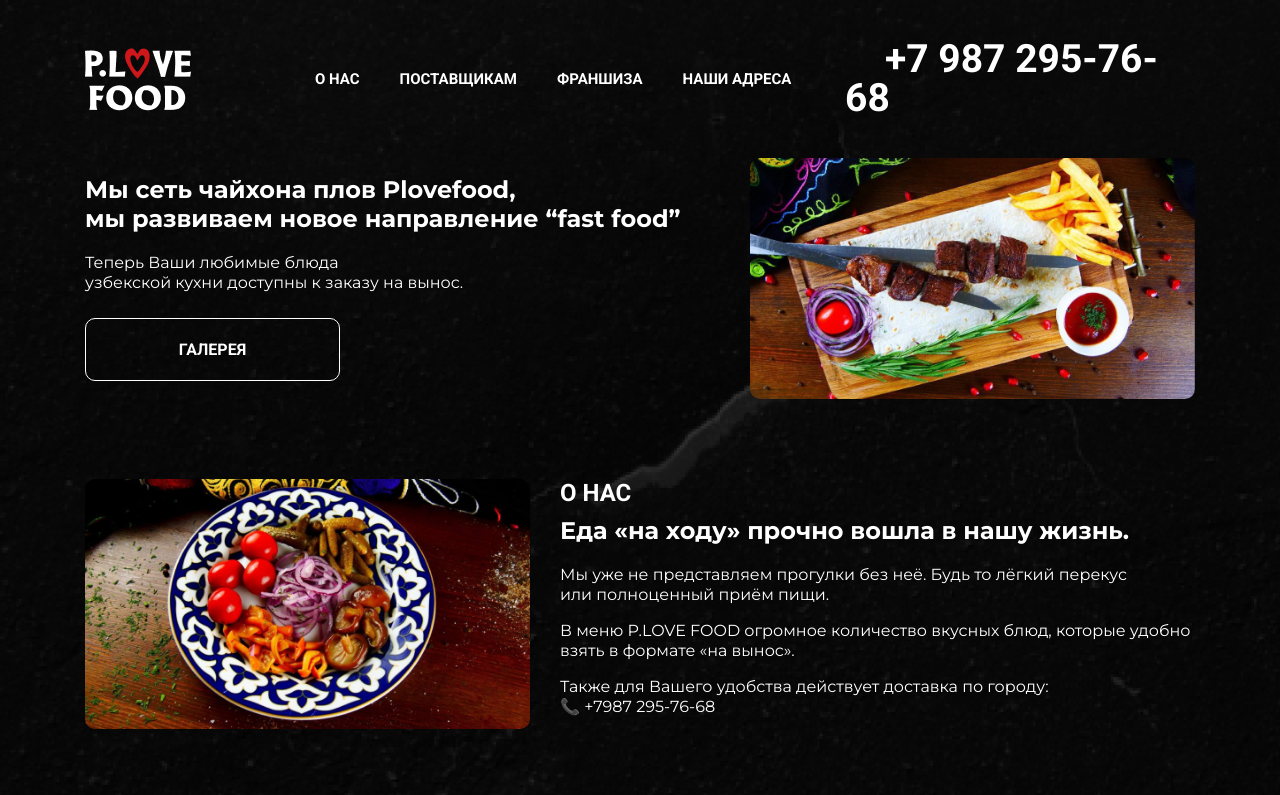
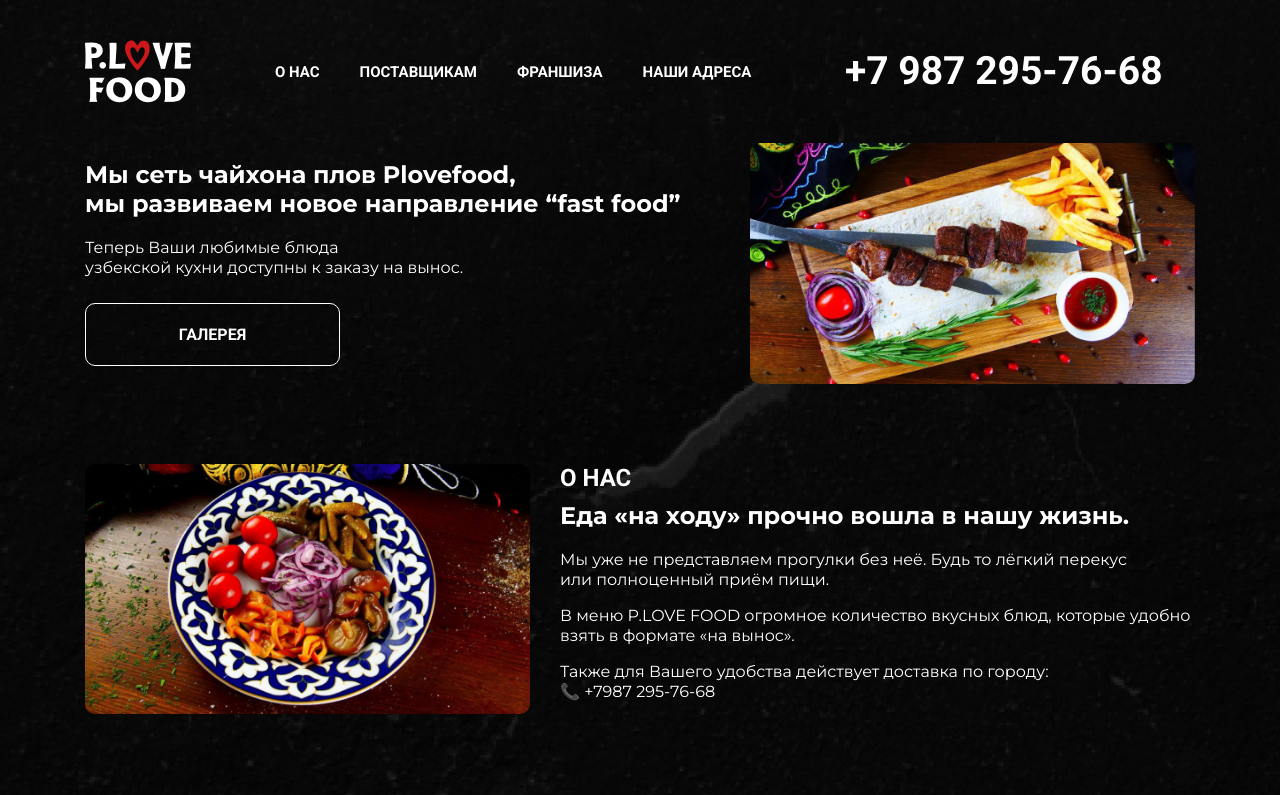
Before and after one commit to HamasakiBrain/plovefood, a plain HTML site: page index.html in a window 1280 px wide. Shown: the top 795 px of the page. Drawn offline with nearby package versions, Linux system fonts and the light colour scheme.

Commit message:
fix margin

```diff
--- a/sass/main.sass
+++ b/sass/main.sass
@@ -27,8 +27,6 @@
     margin-right: 40px
     &:last-child
       margin-right: 0
-    &:first-child
-      margin-left: 40px
 
 .font-size-39
   font-size: 39px
```
Also changed, not shown: css/main.css.
